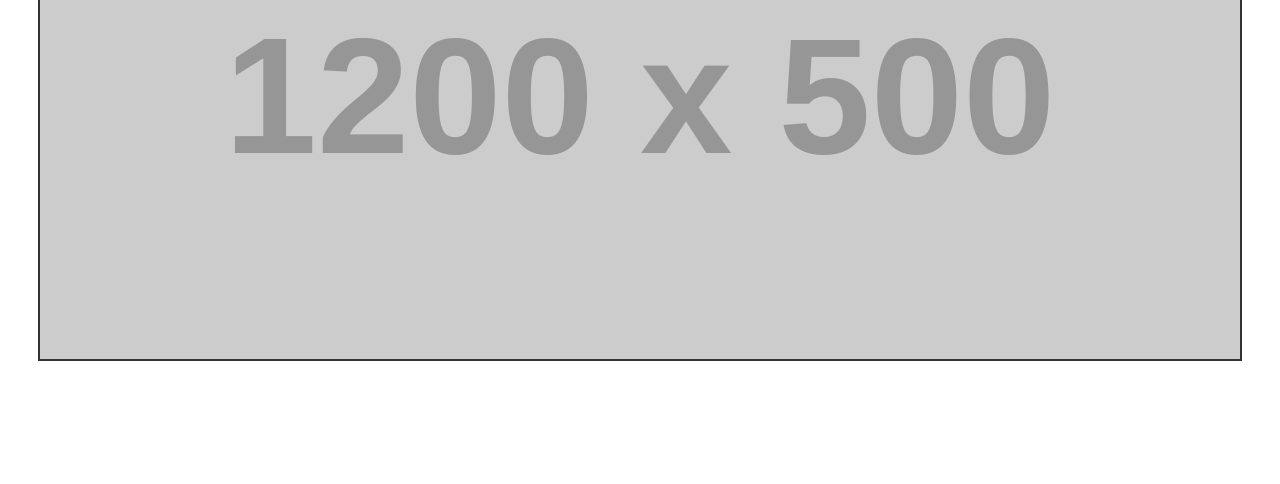
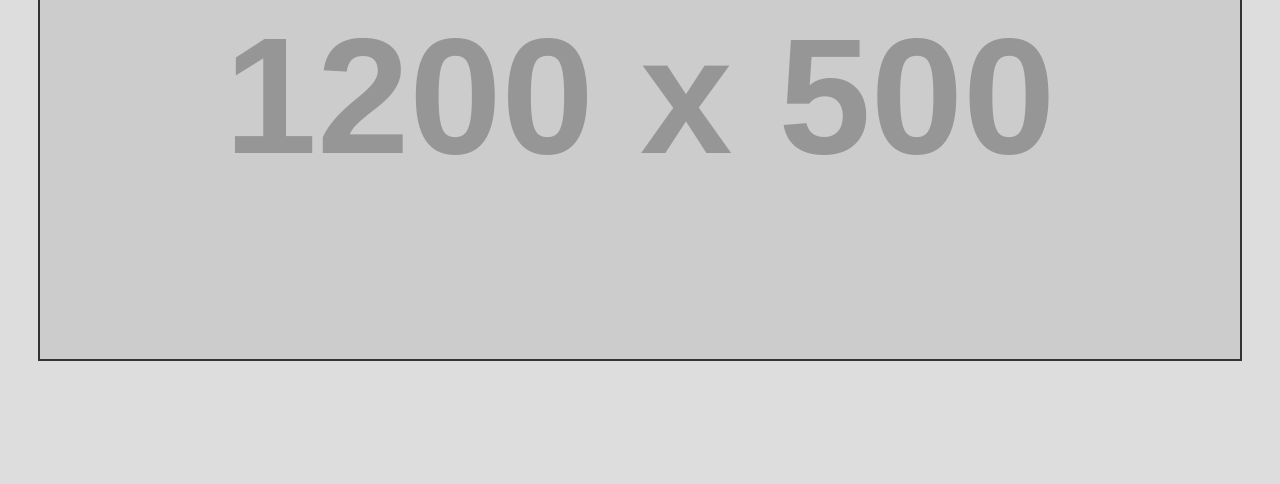
Before and after one commit to IlanFrumer/angular-match-media, a website: page demo/index.html in a window 1280 px wide. Shown: the part 316-800 px from the top of the page. Drawn offline with nearby package versions, Linux system fonts and the light colour scheme; placeholder pictures from the web are drawn by us.

Commit message:
configurable directive names + mediaStyles directive

```diff
--- a/angular-match-media.js
+++ b/angular-match-media.js
@@ -21,24 +21,31 @@
     };
 
     return {
+      config:{
+        show : 'showOn', // <div show-on-XXXXX>
+        styles: 'mediaStyles'
+      },
       set: function(device, query){
         devices[device] = query;
       },
       $get: function(){
-        return devices;
+        return {
+          list: devices,
+          config: this.config
+        };
       }
     };
   }])
 
-  .run(['devices', function(devices){
+  .run(['devices', '$window' , function(devices, $window){
 
-    angular.forEach(devices , function(query, device){
+    angular.forEach(devices.list , function(query, device){
 
-      var directiveName = 'showOn' +
+      var directiveName = devices.config.show +
                           device.charAt(0).toUpperCase() +
                           device.slice(1).toLowerCase();
 
-      $compileProvider.directive( directiveName , ['$window', function ($window) {
+      $compileProvider.directive( directiveName , function () {
         return {
           transclude: 'element',
           priority: 1001,
@@ -76,8 +83,48 @@
             });
           }
         };
-      }]);
+      });
     });
+  }])
+
+  .run(['devices', '$window', function(devices, $window){
+
+    $compileProvider.directive( devices.config.styles , function () {
+      return {
+        link: function(scope, element, attrs){
+
+          var destroyCb = [];
+
+          // register an event listerner for each device
+          angular.forEach(devices.list, function(query, device){
+
+            var mql = $window.matchMedia(query);
+
+            var queryHandler = function(results){
+              var action = results.matches ? "addClass" : "removeClass";
+              element[action](device);
+            };
+
+            mql.addListener(queryHandler);
+
+            queryHandler(mql);
+
+            destroyCb.push(function(){
+              mql.removeListener(queryHandler);
+            });
+
+          });
+
+          // remove all event listeners when the element is destroyed
+          element.on('$destroy', function(){
+            angular.forEach(destroyCb , function(cb){
+              cb();
+            });
+          });
+        }
+      };
+    });
+
   }]);
 
 }(angular));
--- a/bower.json
+++ b/bower.json
@@ -1,7 +1,7 @@
 {
   "name": "angular-match-media",
   "main": "angular-match-media.js",
-  "version": "0.0.1",
+  "version": "0.1.0",
   "homepage": "https://github.com/IlanFrumer/angular-match-media",
   "authors": [
     "ilanfrumer <ilanfrumer@gmail.com>"
--- a/demo/app.js
+++ b/demo/app.js
@@ -5,5 +5,5 @@ app.config(function(devicesProvider){
 })
 
 app.run(function($rootScope, devices){
-  $rootScope.devices = devices;
+  $rootScope.devices = devices.list;
 })
--- a/demo/index.html
+++ b/demo/index.html
@@ -9,7 +9,7 @@
   <script src="../angular-match-media.js"></script>
   <script src="app.js"></script>
 </head>
-<body>
+<body media-styles>
 
   <div show-on-big>
     <a href="https://github.com/IlanFrumer/angular-match-media">
--- a/demo/style.css
+++ b/demo/style.css
@@ -16,3 +16,8 @@ hr {
   text-align: center;
   width: 70%;
 }
+
+
+.big {
+  background: #ddd;
+}
```
Also changed, not shown: angular-match-media.min.js, readme.md.
